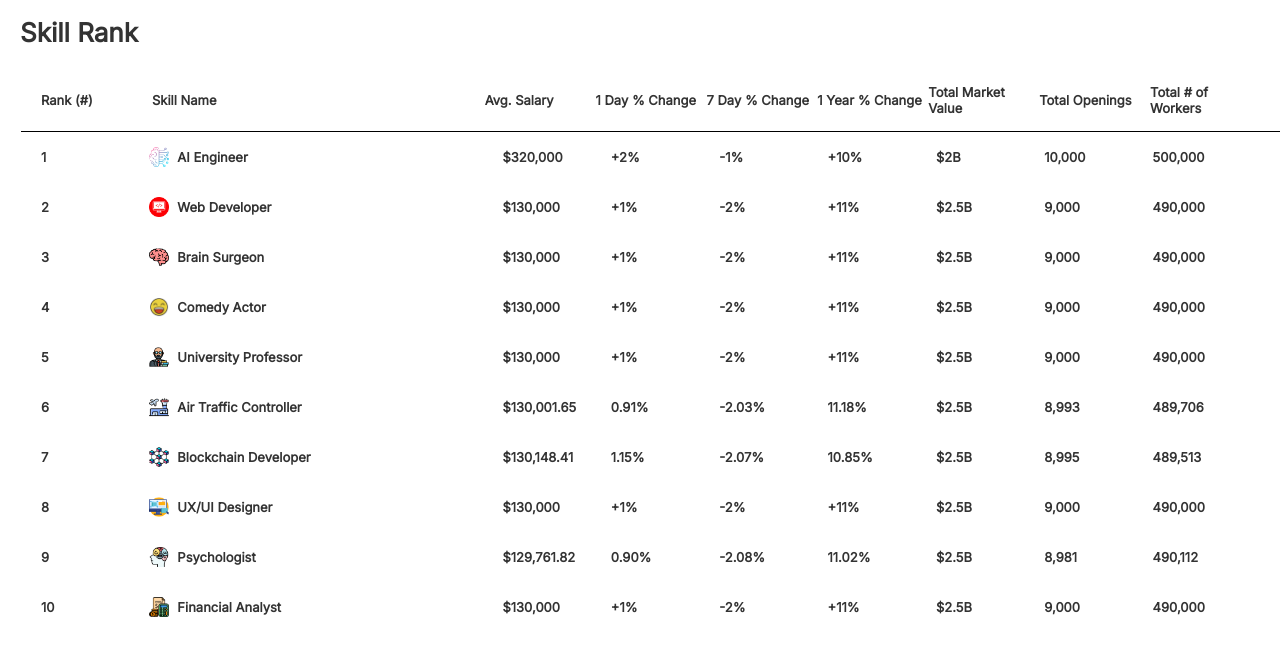
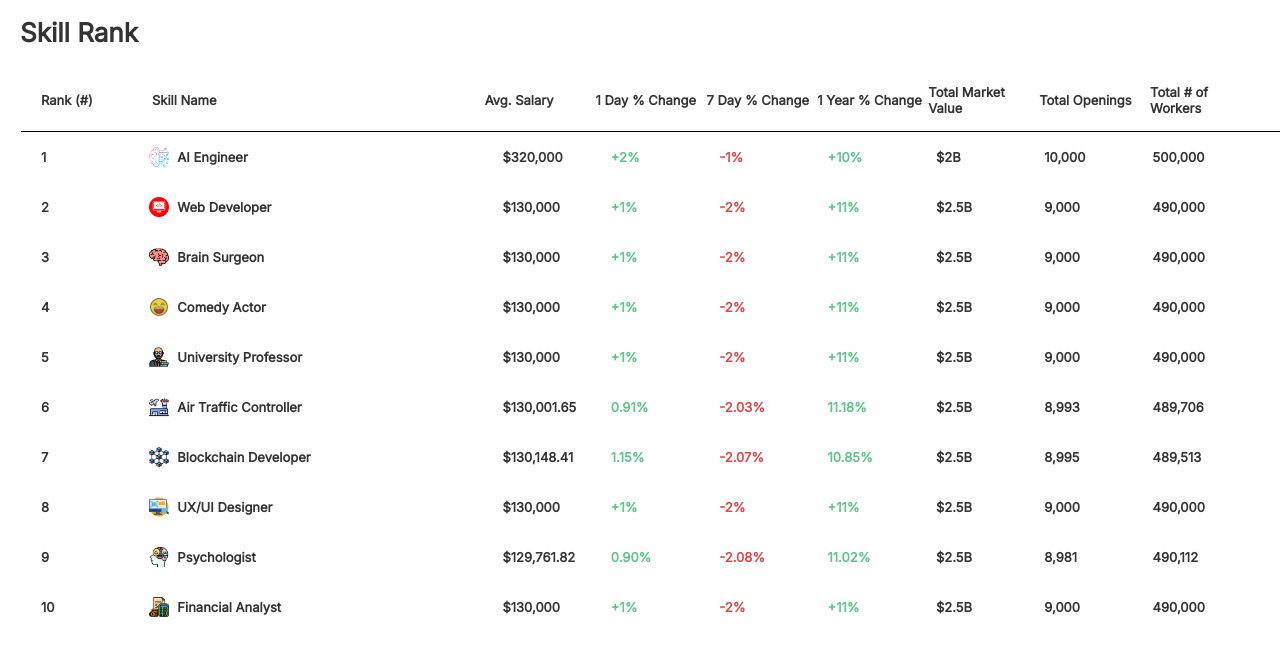
Before and after one commit to reidmccrabb/skillrank, a React (Create React App) app: page / in a window 1280 px wide. Shown: the top 656 px of the page. Built offline with nearby package versions, Linux system fonts and the light colour scheme.

Commit message:
red and green percent change

```diff
--- a/src/App.css
+++ b/src/App.css
@@ -76,3 +76,11 @@ h1 {
 .skill-item:hover {
   background-color: #f5f5f5;  /* or any other color you prefer for hover effect */
 }
+
+.red {
+  color: #D8494A;
+}
+
+.green {
+  color: #5CC489;
+}
--- a/src/App.js
+++ b/src/App.js
@@ -109,6 +109,10 @@ function App() {
   ];
 
   const [skills, setSkills] = useState(initialSkills);
+
+  function getChangeStyle(percentage) {
+    return percentage.startsWith("-") ? "red" : "green";
+  }
 
   useEffect(() => {
     const updateSingleSkill = (index) => {
@@ -248,9 +252,18 @@ function App() {
 
                           <span className="skill-name">{skill.name}</span>
                           <span>{skill.avgSalary}</span>
-                          <span>{skill.oneDayChange}</span>
-                          <span>{skill.sevenDayChange}</span>
-                          <span>{skill.oneYearChange}</span>
+                          <span className={getChangeStyle(skill.oneDayChange)}>
+                            {skill.oneDayChange}
+                          </span>
+                          <span
+                            className={getChangeStyle(skill.sevenDayChange)}
+                          >
+                            {skill.sevenDayChange}
+                          </span>
+                          <span className={getChangeStyle(skill.oneYearChange)}>
+                            {skill.oneYearChange}
+                          </span>
+
                           <span>{skill.marketValue}</span>
                           <span>{skill.openings}</span>
                           <span>{skill.workers}</span>
```
